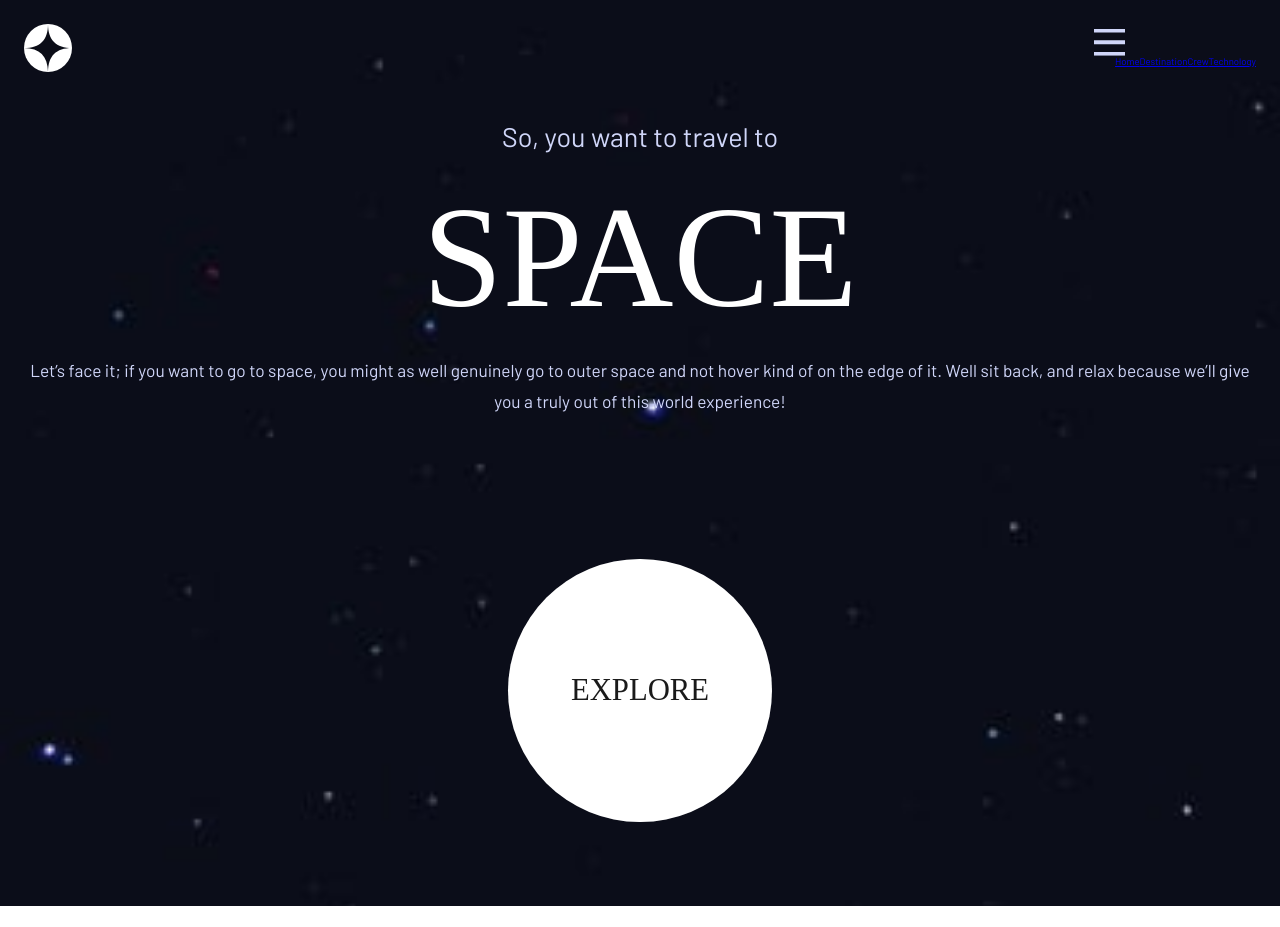
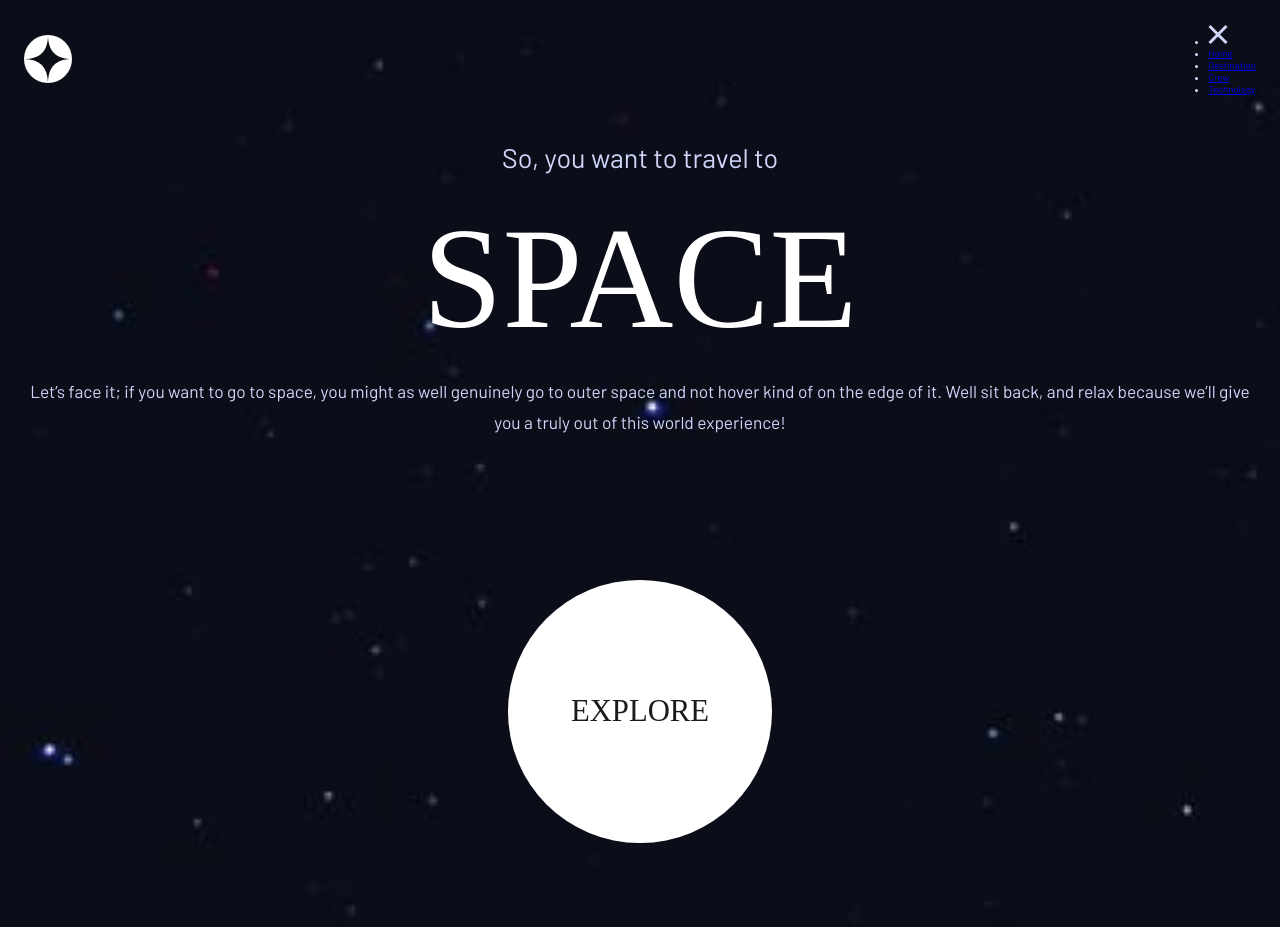
Before and after one commit to Bol2riZH/Space-tourism, a Vue app: page / in a window 1280 px wide. Both pictures are taken after a click on the element 1244 px from the left and 49 px from the top of the page. Before the commit the page ends 906 px from the top, so only its background shows below. Built offline with nearby package versions, Linux system fonts and the light colour scheme; a web font is replaced by a local one.

Commit message:
toggle between menu and nav links

```diff
--- a/src/Layout/Navigation.vue
+++ b/src/Layout/Navigation.vue
@@ -1,17 +1,18 @@
 <script setup lang="ts">
+import { ref } from 'vue';
+
 import BurgerMenu from '@/component/BurgerMenu.vue';
-import { ref } from 'vue';
-const collapse = ref(true);
+import NavigationLinks from '@/component/NavigationLinks.vue';
+
+const toggleMenu = ref(true);
+const onToggleMenu = () => {
+  toggleMenu.value = !toggleMenu.value;
+};
 </script>
 
 <template>
   <nav class="navigation">
-    <BurgerMenu @click="collapse = !collapse" />
-    <div class="navigation__links" v-if="!collapse">
-      <RouterLink to="/">Home</RouterLink>
-      <RouterLink to="/destination">Destination</RouterLink>
-      <RouterLink to="/crew">Crew</RouterLink>
-      <RouterLink to="/technology">Technology</RouterLink>
-    </div>
+    <BurgerMenu @click="onToggleMenu" v-if="toggleMenu" />
+    <NavigationLinks v-else :onToggleMenu="onToggleMenu" />
   </nav>
 </template>
--- /dev/null
+++ b/src/component/NavigationLinks.vue
@@ -0,0 +1,27 @@
+<script setup lang="ts">
+import { RouterLink } from 'vue-router';
+defineProps(['onToggleMenu']);
+</script>
+
+<template>
+  <ul class="navigation__links--close-cross" @click="onToggleMenu">
+    <li class="navigation__links--item">
+      <img
+        src="src/assets/image/shared/icon-close.svg"
+        alt="close navigation menu"
+      />
+    </li>
+    <li class="navigation__links--item">
+      <RouterLink to="/">Home</RouterLink>
+    </li>
+    <li class="navigation__links--item">
+      <RouterLink to="/destination">Destination</RouterLink>
+    </li>
+    <li class="navigation__links--item">
+      <RouterLink to="/crew">Crew</RouterLink>
+    </li>
+    <li class="navigation__links--item">
+      <RouterLink to="/technology">Technology</RouterLink>
+    </li>
+  </ul>
+</template>
```
